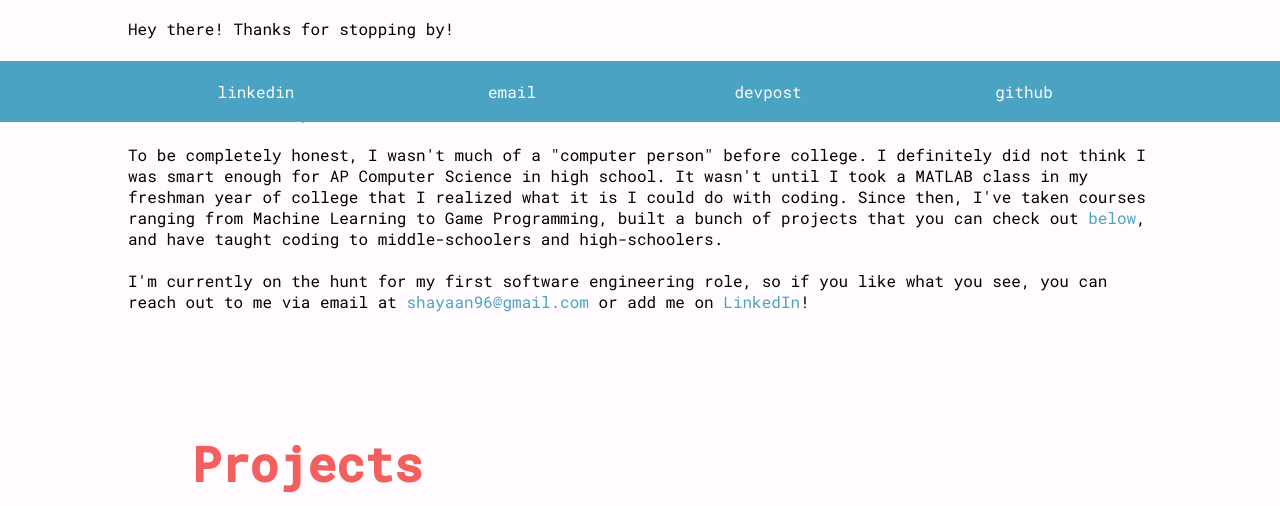
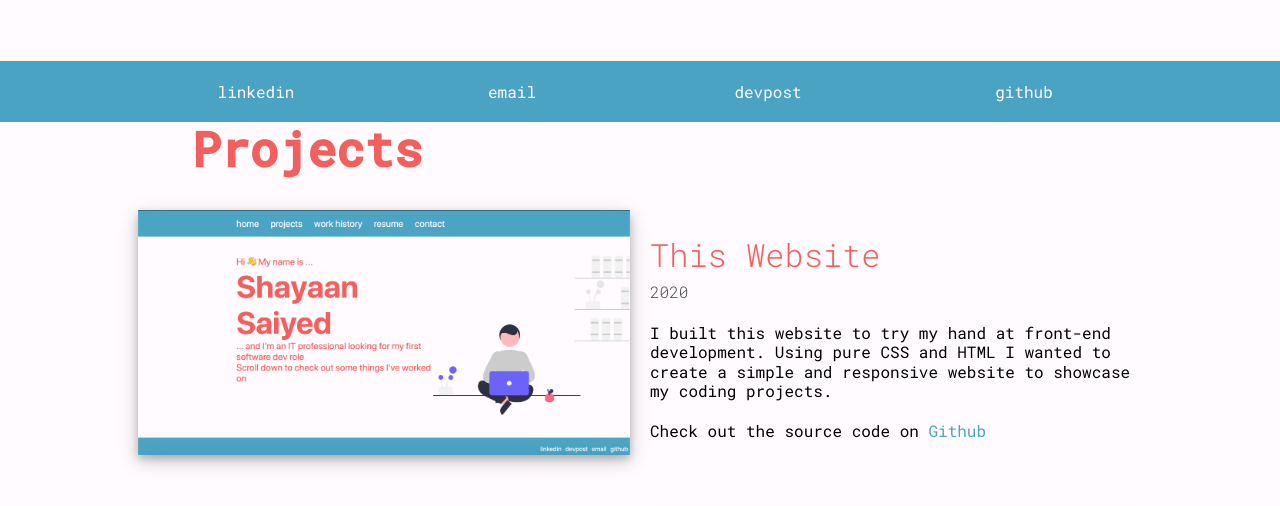
Before and after one commit to shayaansaiyed/shayaansaiyed.github.io, a website: page index.html in a window 1280 px wide. Shown: the part 678-1184 px from the top of the page. Drawn offline with Linux system fonts and the light colour scheme.

Commit message:
Update index.html

```diff
--- a/index.html
+++ b/index.html
@@ -47,20 +47,6 @@
 <main class="about-me-section">
   <h2 class="section-title" id="about-me-section">About Me</h2>
   <section class="about-me-blurb">
-    <br>
-    Hey there! Thanks for stopping by! <br><br>
-    My name is Shayaan. I was born in Pakistan 🇵🇰, moved to the Bay Area
-    🌉 when I was 13, went to NY 🗽 to attend New York University and
-    got my degree in Computer Science, took a detour to LA ☀️ for work and now I’m back in the bay!<br><br>
-    To be completely honest, I wasn't much of a "computer person" before college. I definitely did
-    not think I was smart enough for AP Computer Science in high school. It wasn't until I took a MATLAB
-    class in my freshman year of college that I realized what it is I could do with coding. Since then,
-    I've taken courses ranging from Machine Learning to Game Programming, built a bunch of projects that
-    you can check out <a href="#project-section">below</a>, and have taught coding to middle-schoolers and high-schoolers.  <br><br>
-    I'm currently on the hunt for my first software engineering role, so if you like what you see, you
-    can reach out to me via email at <a href="mailto:shayaan96@gmail.com">shayaan96@gmail.com</a> or add me on
-    <a href="https://www.linkedin.com/in/shayaansaiyed/">LinkedIn</a>!<br>
-
   </section>
 </main>
 
```
